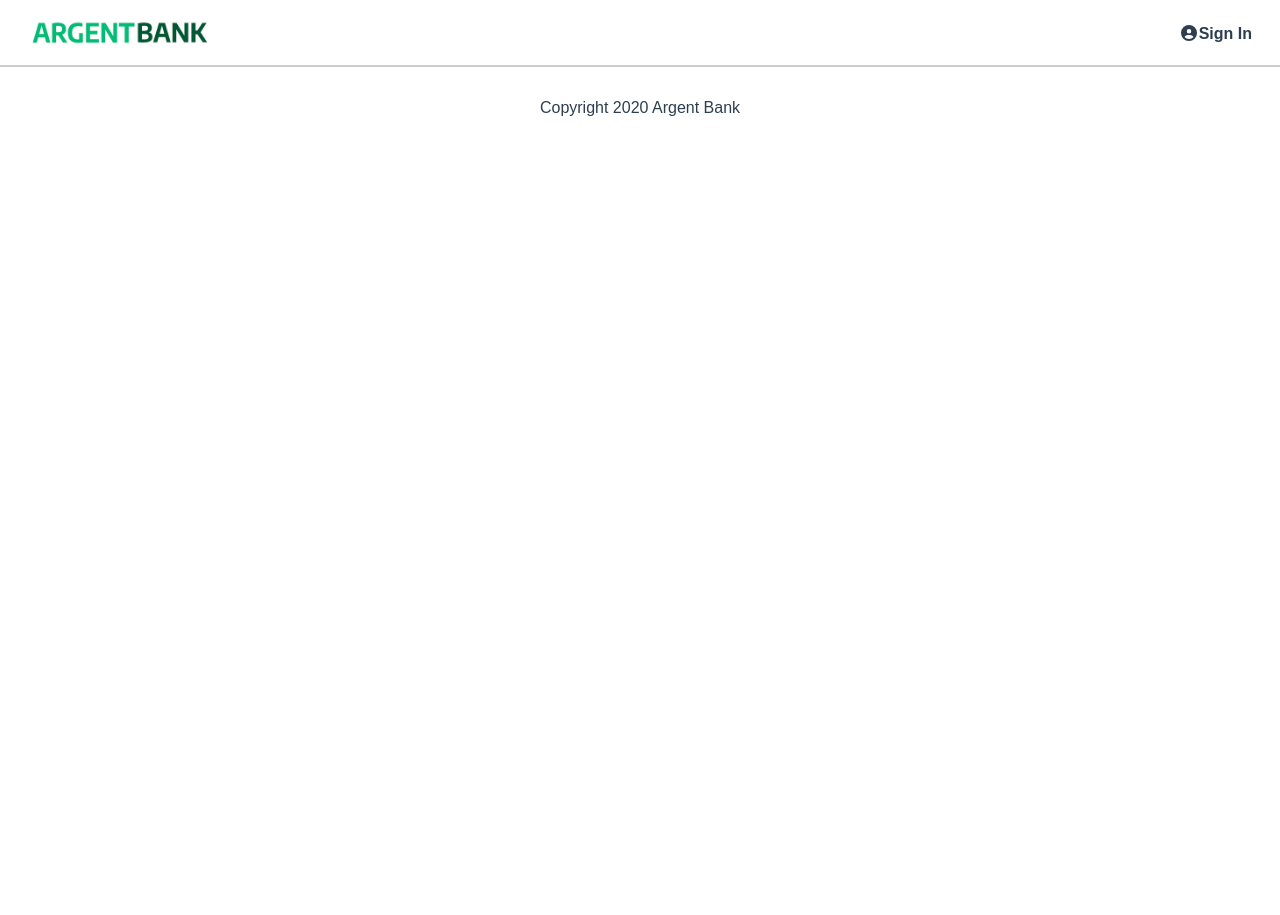
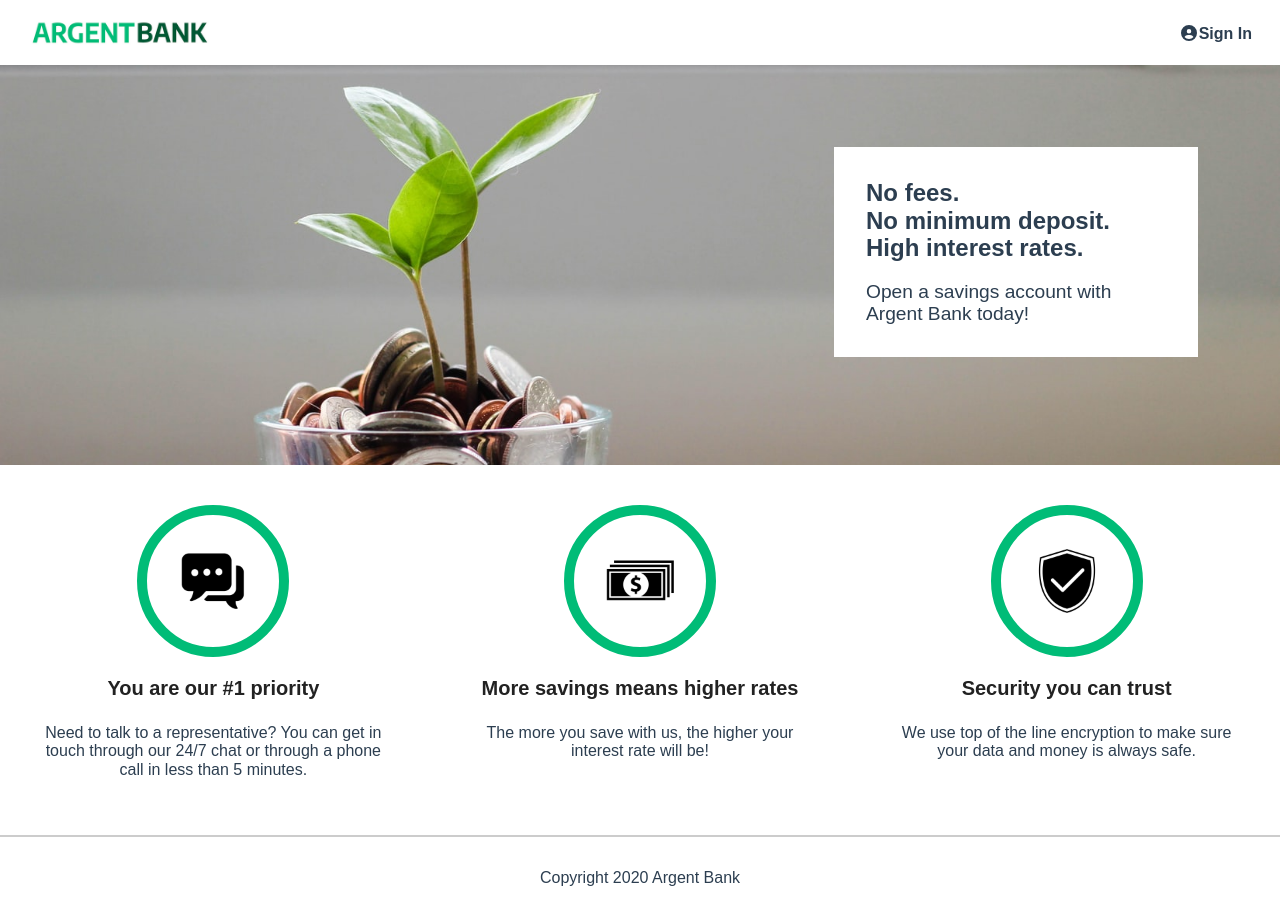
Before and after one commit to CaroleGrllt/ROLLAND_GRELLETY_Carole_13_argentbank_072025, a React (Vite) app in the folder frontend/: page / in a window 1280 px wide. Before the commit the page ends 800 px from the top, so only its background shows below. Built offline with nearby package versions, Linux system fonts and the light colour scheme; a web font is replaced by a local one.

Commit message:
Développement Home

```diff
--- a/frontend/src/assets/sass/base/_layout.scss
+++ b/frontend/src/assets/sass/base/_layout.scss
@@ -3,11 +3,12 @@
 
 body {
     font-family: 'Avenir', sans-serif;
-    max-width: 1440px;
-    margin: auto 0;
+
 
     #root {
         display: grid;
         grid-template-rows: 65px auto 80px;
+        min-height: 100vh;
+        color: #2c3e50;
     }
 }
--- /dev/null
+++ b/frontend/src/assets/sass/components/_feature.scss
@@ -0,0 +1,35 @@
+@use '../utils/variables' as v;
+@use '../utils/mixins';
+
+
+.feature-item {
+    padding: 2.5rem;
+    display: flex;
+    flex-direction: column;
+    align-items: center;
+
+    .feature-icon {
+        width: 100px;
+        border: 10px solid v.$green;
+        border-radius: 50%;
+        padding: 1rem;
+    }
+
+    h3 {
+        color: v.$darkgrey;
+        font-size: 1.25rem;
+        font-weight: bold;
+        margin-bottom: 0.5rem;
+
+        @include mixins.md {
+            text-align: center;
+        }
+    }
+
+    p {
+        text-align: center;
+        color: v.$deepblue;
+        font-size: 16px;
+        font-weight: 200;
+    }
+}
--- a/frontend/src/assets/sass/main.scss
+++ b/frontend/src/assets/sass/main.scss
@@ -3,5 +3,7 @@
 @use './base/normalize';
 @use './layout/header';
 @use './layout/footer';
+@use './pages/home';
+@use './components/feature';
 @use './utils/mixins';
 @use './utils/variables';
--- /dev/null
+++ b/frontend/src/assets/sass/pages/_home.scss
@@ -0,0 +1,63 @@
+@use '../utils/variables' as v;
+@use '../utils/mixins';
+
+.banner {
+    background-image: url('../../img/bank-tree.jpeg');
+    background-position: 0 -50px;
+    background-size: cover;
+    background-repeat: no-repeat;
+    height: 300px;
+    width: 100%;
+    position: relative;
+
+    @include mixins.md {
+        height: 400px;
+        background-position: 0% 33%;
+    }
+
+    article {
+        position: relative;
+        top: 2rem;
+        width: 200px;
+        background: v.$white;
+        padding: 2rem;
+        text-align: left;
+        margin: 0 auto;
+
+        @include mixins.md {
+            position: absolute;
+            top: 50px;
+            right: 50px;
+            width: 300px;
+            margin: 2rem;
+        }
+
+        .subtitle {
+            font-weight: bold;
+            font-size: 1rem;
+            margin: 0;
+
+            @include mixins.md {
+                font-size: 1.5rem;
+            }
+        }
+
+        .text {
+            margin-bottom: 0;
+            font-size: 0.9rem;
+
+            @include mixins.md {
+                font-size: 1.2rem;
+            }
+        }
+    }
+}
+
+.features {
+    display: grid;
+    grid-template-columns: 1fr ;
+
+    @include mixins.md {
+        grid-template-columns: 1fr 1fr 1fr;
+    }
+}
--- a/frontend/src/assets/sass/utils/_variables.scss
+++ b/frontend/src/assets/sass/utils/_variables.scss
@@ -5,4 +5,6 @@
 $black: #000;
 $white: #fff;
 $deepblue: #2c3e50;
-$lightgrey: #ccc
+$darkgrey: #222;
+$lightgrey: #ccc;
+$green: #00bc77;
--- /dev/null
+++ b/frontend/src/components/Feature.jsx
@@ -0,0 +1,11 @@
+
+
+export default function Feature ({icon, alt, title, description}) {
+    return (
+        <div className="feature-item">
+          <img src={icon} alt={alt} className="feature-icon" />
+          <h3 className="feature-item-title">{title}</h3>
+          <p>{description}</p>
+        </div>
+    )
+}
--- /dev/null
+++ b/frontend/src/data/featuresData.js
@@ -0,0 +1,28 @@
+import ChatIcon from '../assets/img/icon-chat.png'
+import MoneyIcon from '../assets/img/icon-money.png'
+import SecuIcon from "../assets/img/icon-security.png"
+
+
+export default [
+    {
+        "id": "1",
+        "icon": ChatIcon,
+        "alt": "Chat Icon",
+        "title": "You are our #1 priority",
+        "description": "Need to talk to a representative? You can get in touch through our 24/7 chat or through a phone call in less than 5 minutes."
+    },
+    {
+        "id": "2",
+        "icon": MoneyIcon,
+        "alt": "Money Icon",
+        "title": "More savings means higher rates",
+        "description": "The more you save with us, the higher your interest rate will be!"
+    },
+    {
+        "id": "3",
+        "icon": SecuIcon,
+        "alt": "Security Icon",
+        "title": "Security you can trust",
+        "description": "We use top of the line encryption to make sure your data and money is always safe. "
+    }
+]
--- a/frontend/src/pages/Home.jsx
+++ b/frontend/src/pages/Home.jsx
@@ -1,4 +1,32 @@
+import Feature from "../components/Feature"
+import featuresData from '../data/featuresData'
 
 export default function Home () {
-
+    return (
+        <>
+            <div className='banner'>
+                <article>
+                    <h2 className="sr-only">Promoted Content</h2>
+                    <p className="subtitle">No fees.</p>
+                    <p className="subtitle">No minimum deposit.</p>
+                    <p className="subtitle">High interest rates.</p>
+                    <p className="text">Open a savings account with Argent Bank today!</p>
+                </article>
+            </div>
+            <section className="features">
+                <h2 className="sr-only">Features</h2>
+                {
+                    featuresData.map(feature =>
+                        <Feature
+                            id={feature.id}
+                            icon={feature.icon}
+                            alt={feature.alt}
+                            title={feature.title}
+                            description={feature.description}
+                        />
+                    )
+                }
+            </section>
+        </>
+    )
 }
```
